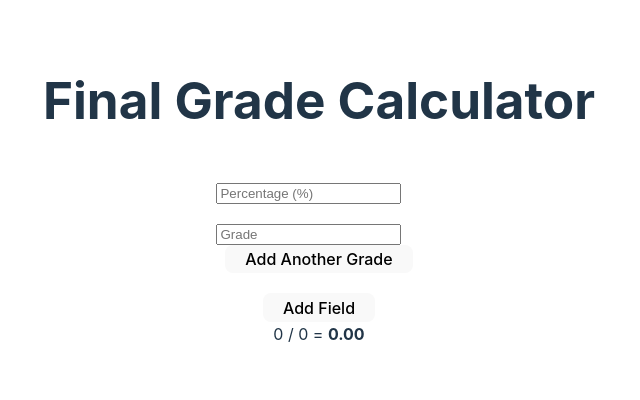
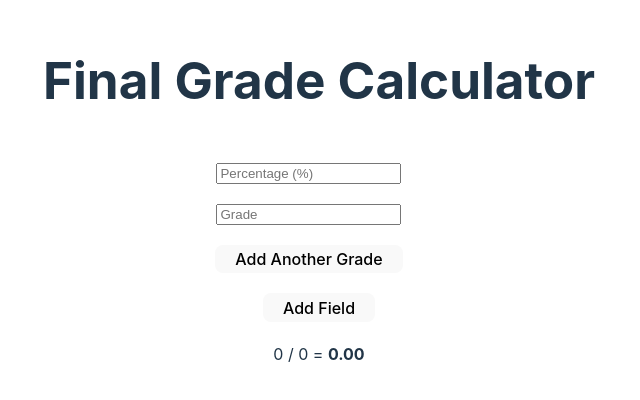
Before and after one commit to joec11/Final-Grade-Calculator, a React (Vite) app: page / in a window 1280 px wide. Shown: the part 208-608 px from the top of the page, without its empty margins (321-961 px from the left). Built offline with nearby package versions, Linux system fonts and the light colour scheme.

Commit message:
Modified src/App.css by simplifying the css code and setting specified margin properties to the newly added buttons.

```diff
--- a/src/App.css
+++ b/src/App.css
@@ -5,23 +5,16 @@
   text-align: center;
 }
 
-.card {
-  padding: 2em;
-}
-
-/* input[name="grade"] {
-  margin-right: 20px;
-}
-
-input[name="percentage"] {
-  margin-right: 20px;
-} */
-
-button[name="Add Field"] {
+button[name="Add Another Grade"],
+button[name="Remove Field"],
+button[name="Add Field"],
+div[name="Final Grade"],
+input {
   margin-top: 20px;
 }
 
+button[name="Add Another Grade"],
+label[name="result"],
 input {
-  margin-top: 20px;
   margin-right: 20px;
 }
```
